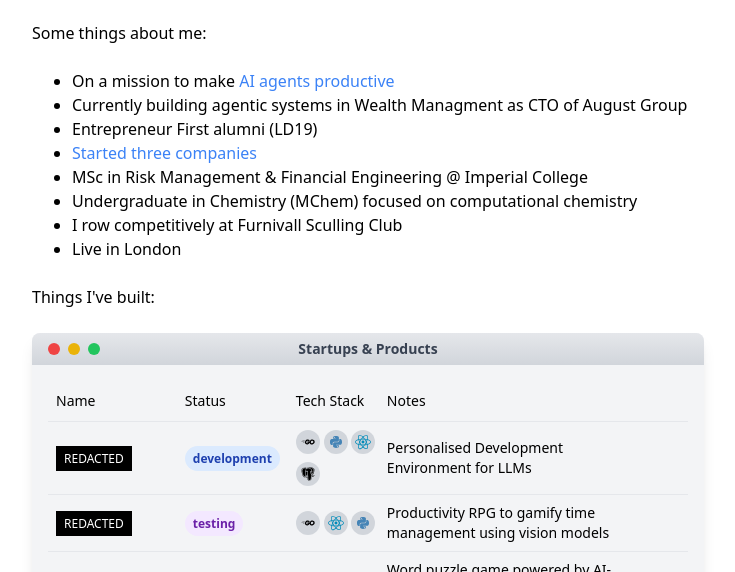
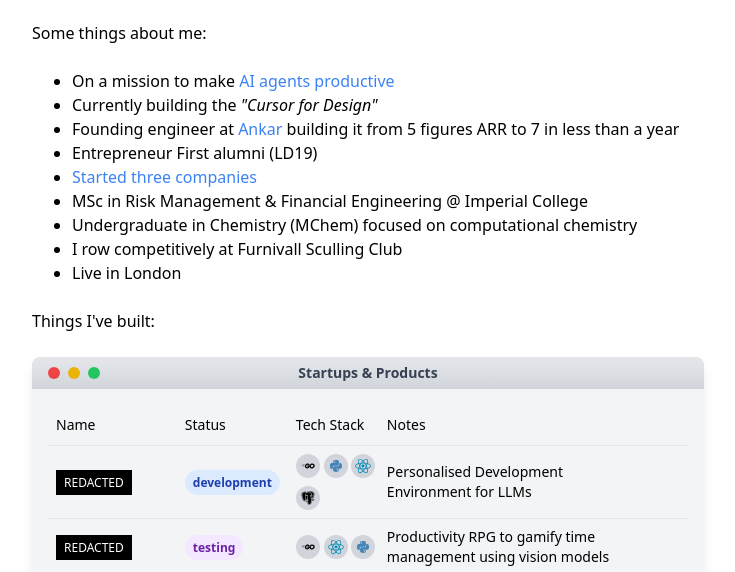
Before and after one commit to SJDunkelman/dunkelman-xyz, an Astro site: page / in a window 1280 px wide. Shown: the part 155-727 px from the top of the page, without its empty margins (272-1007 px from the left). Built offline with nearby package versions, Linux system fonts and the light colour scheme; Astro itself is replaced by a stand-in of ours.

Commit message:
updated index

```diff
--- a/src/pages/index.astro
+++ b/src/pages/index.astro
@@ -27,9 +27,10 @@
 		<p>Some things about me:</p>
 		<ul class="list-disc">
             <li class="ml-10">On a mission to make <a href="/writing/ai-agents" class="hover:underline text-blue-500">AI agents productive</a></li>
-			<li class="ml-10">Currently building agentic systems in Wealth Managment as CTO of August Group</li>
+			<li class="ml-10">Currently building the <i>"Cursor for Design"</i></li>
+            <li class="ml-10">Founding engineer at <a href="https://www.ankar.ai" target="_blank" class="hover:underline text-blue-500">Ankar</a> building it from 5 figures ARR to 7 in less than a year</li>
 			<li class="ml-10">Entrepreneur First alumni (LD19)</li>
-            <li class="ml-10"><a href="/writing/wealth-sherpa" class="hover:underline text-blue-500">Started</a> <a href="https://www.healthpotion.xyz" class="hover:underline text-blue-500">three</a> <a href="/writing/smth-ai" class="hover:underline text-blue-500">companies</a></li>
+            <li class="ml-10"><a href="/writing/wealth-sherpa" class="hover:underline text-blue-500">Started</a> <a href="https://www.healthpotion.xyz" target="_blank" class="hover:underline text-blue-500">three</a> <a href="/writing/smth-ai" class="hover:underline text-blue-500">companies</a></li>
 			<li class="ml-10">MSc in Risk Management & Financial Engineering @ Imperial College</li>
 			<li class="ml-10">Undergraduate in Chemistry (MChem) focused on computational chemistry</li>
 			<li class="ml-10">I row competitively at Furnivall Sculling Club</li>
```
